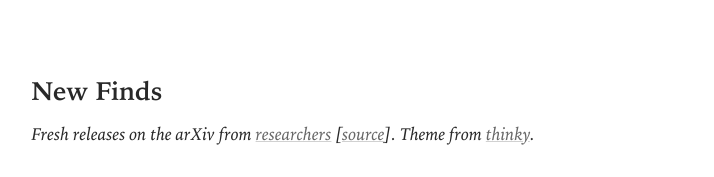
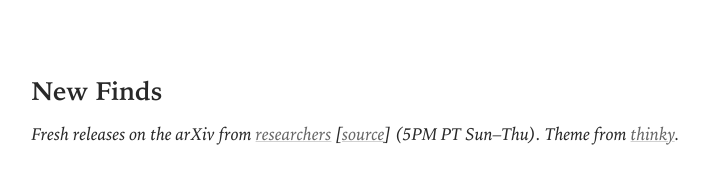
Before and after one commit to davidheineman/fresh-finds, a browser extension: page index.html in a window 1280 px wide. Shown: the top 177 px of the page, without its empty margins (269-983 px from the left). Drawn offline with Linux system fonts and the light colour scheme.

Commit message:
add time

```diff
--- a/index.html
+++ b/index.html
@@ -100,7 +100,7 @@
     <main id="main" class="index list">
       <h1 class="blog-page-title">New Finds</h1>
       <div class="content">
-        <p>Fresh releases on the arXiv from <a href="https://github.com/davidheineman/conference-papers/blob/main/constants.py">researchers</a> [<a href="https://github.com/davidheineman/fresh-finds">source</a>]. Theme from <a href="https://thinkingmachines.ai/blog/">thinky</a>.</p>
+        <p>Fresh releases on the arXiv from <a href="https://github.com/davidheineman/conference-papers/blob/main/constants.py">researchers</a> [<a href="https://github.com/davidheineman/fresh-finds">source</a>] (5PM PT Sun–Thu). Theme from <a href="https://thinkingmachines.ai/blog/">thinky</a>.</p>
       </div>
       <div class="post-group">
         <ul>
```
